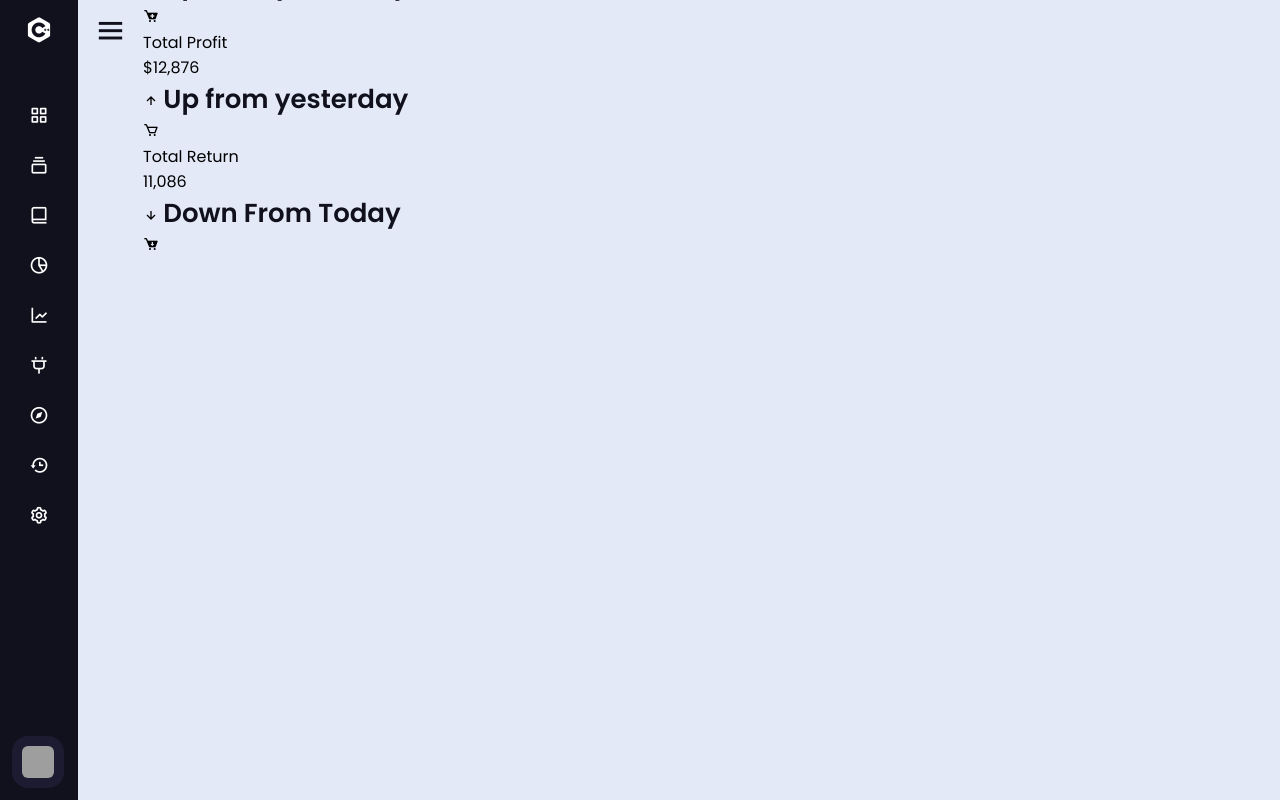
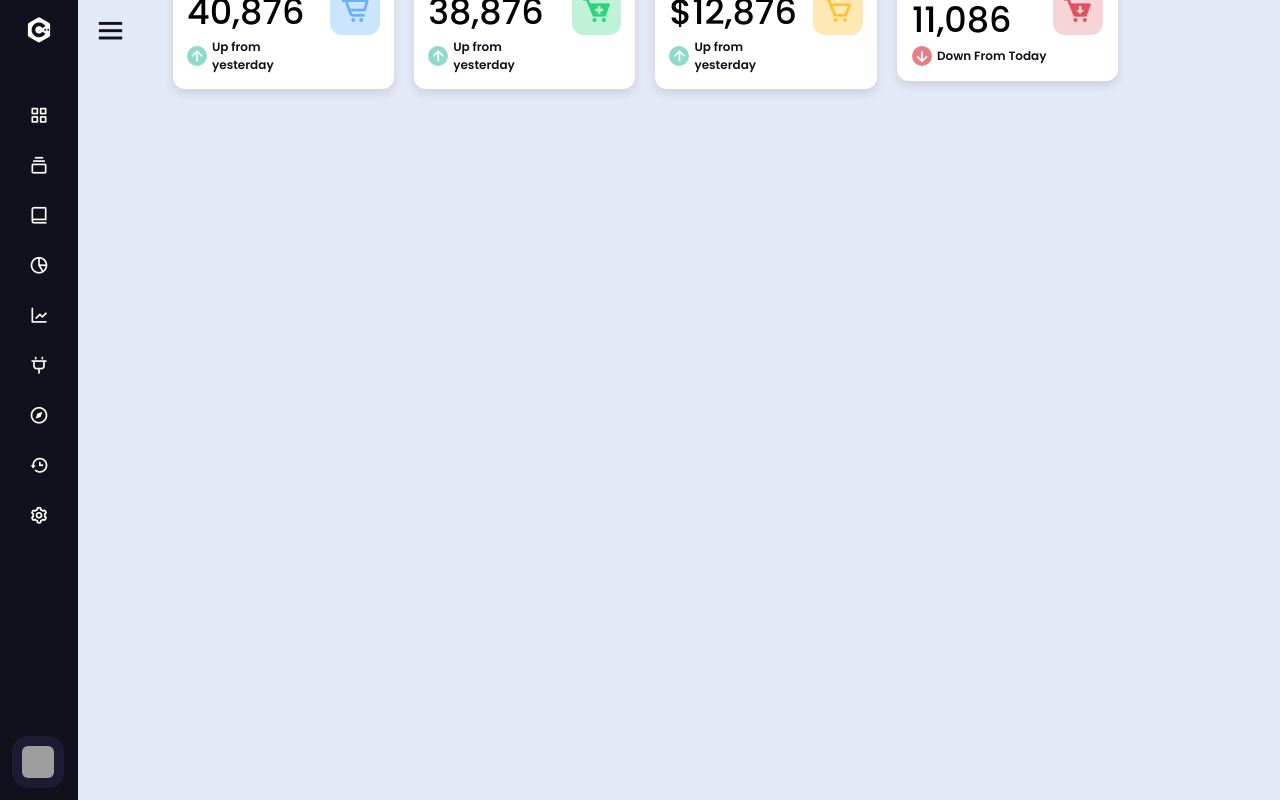
Before and after one commit to TheVincee/Repair-Shop-Locator-new, a PHP site: page /Dashboard.php in a window 1280 px wide. Run offline with PHP 8.4, Linux system fonts and the light colour scheme; grey boxes are pictures that could not be loaded.

Commit message:
Update Dashboard.css

```diff
--- a/ADMIN/Dashboard.css
+++ b/ADMIN/Dashboard.css
@@ -1,13 +1,14 @@
 /* Google Fonts Import Link */
 @import url('https://fonts.googleapis.com/css2?family=Poppins:wght@300;400;500;600;700&display=swap');
-*{
+
+* {
   margin: 0;
   padding: 0;
   box-sizing: border-box;
   font-family: 'Poppins', sans-serif;
 }
 
-.sidebar{
+.sidebar {
   position: fixed;
   top: 0;
   left: 0;
@@ -17,16 +18,19 @@
   z-index: 100;
   transition: all 0.5s ease;
 }
-.sidebar.close{
+
+.sidebar.close {
   width: 78px;
 }
-.sidebar .logo-details{
+
+.sidebar .logo-details {
   height: 60px;
   width: 100%;
   display: flex;
   align-items: center;
 }
-.sidebar .logo-details i{
+
+.sidebar .logo-details i {
   font-size: 30px;
   color: #fff;
   height: 50px;
@@ -34,46 +38,56 @@
   text-align: center;
   line-height: 50px;
 }
-.sidebar .logo-details .logo_name{
+
+.sidebar .logo-details .logo_name {
   font-size: 22px;
   color: #fff;
   font-weight: 600;
   transition: 0.3s ease;
   transition-delay: 0.1s;
 }
-.sidebar.close .logo-details .logo_name{
+
+.sidebar.close .logo-details .logo_name {
   transition-delay: 0s;
   opacity: 0;
   pointer-events: none;
 }
-.sidebar .nav-links{
+
+.sidebar .nav-links {
   height: 100%;
   padding: 30px 0 150px 0;
   overflow: auto;
 }
-.sidebar.close .nav-links{
+
+.sidebar.close .nav-links {
   overflow: visible;
 }
-.sidebar .nav-links::-webkit-scrollbar{
+
+.sidebar .nav-links::-webkit-scrollbar {
   display: none;
 }
-.sidebar .nav-links li{
+
+.sidebar .nav-links li {
   position: relative;
   list-style: none;
   transition: all 0.4s ease;
 }
-.sidebar .nav-links li:hover{
+
+.sidebar .nav-links li:hover {
   background: #1d1b31;
 }
-.sidebar .nav-links li .iocn-link{
+
+.sidebar .nav-links li .iocn-link {
   display: flex;
   align-items: center;
   justify-content: space-between;
 }
-.sidebar.close .nav-links li .iocn-link{
-  display: block
+
+.sidebar.close .nav-links li .iocn-link {
+  display: block;
 }
-.sidebar .nav-links li i{
+
+.sidebar .nav-links li i {
   height: 50px;
   min-width: 78px;
   text-align: center;
@@ -83,37 +97,45 @@
   cursor: pointer;
   transition: all 0.3s ease;
 }
-.sidebar .nav-links li.showMenu i.arrow{
+
+.sidebar .nav-links li.showMenu i.arrow {
   transform: rotate(-180deg);
 }
-.sidebar.close .nav-links i.arrow{
+
+.sidebar.close .nav-links i.arrow {
   display: none;
 }
-.sidebar .nav-links li a{
+
+.sidebar .nav-links li a {
   display: flex;
   align-items: center;
   text-decoration: none;
 }
-.sidebar .nav-links li a .link_name{
+
+.sidebar .nav-links li a .link_name {
   font-size: 18px;
   font-weight: 400;
   color: #fff;
   transition: all 0.4s ease;
 }
-.sidebar.close .nav-links li a .link_name{
+
+.sidebar.close .nav-links li a .link_name {
   opacity: 0;
   pointer-events: none;
 }
-.sidebar .nav-links li .sub-menu{
+
+.sidebar .nav-links li .sub-menu {
   padding: 6px 6px 14px 80px;
   margin-top: -10px;
   background: #1d1b31;
   display: none;
 }
-.sidebar .nav-links li.showMenu .sub-menu{
+
+.sidebar .nav-links li.showMenu .sub-menu {
   display: block;
 }
-.sidebar .nav-links li .sub-menu a{
+
+.sidebar .nav-links li .sub-menu a {
   color: #fff;
   font-size: 15px;
   padding: 5px 0;
@@ -121,10 +143,12 @@
   opacity: 0.6;
   transition: all 0.3s ease;
 }
-.sidebar .nav-links li .sub-menu a:hover{
+
+.sidebar .nav-links li .sub-menu a:hover {
   opacity: 1;
 }
-.sidebar.close .nav-links li .sub-menu{
+
+.sidebar.close .nav-links li .sub-menu {
   position: absolute;
   left: 100%;
   top: -10px;
@@ -136,32 +160,38 @@
   pointer-events: none;
   transition: 0s;
 }
-.sidebar.close .nav-links li:hover .sub-menu{
+
+.sidebar.close .nav-links li:hover .sub-menu {
   top: 0;
   opacity: 1;
   pointer-events: auto;
   transition: all 0.4s ease;
 }
-.sidebar .nav-links li .sub-menu .link_name{
+
+.sidebar .nav-links li .sub-menu .link_name {
   display: none;
 }
-.sidebar.close .nav-links li .sub-menu .link_name{
+
+.sidebar.close .nav-links li .sub-menu .link_name {
   font-size: 18px;
   opacity: 1;
   display: block;
 }
-.sidebar .nav-links li .sub-menu.blank{
+
+.sidebar .nav-links li .sub-menu.blank {
   opacity: 1;
   pointer-events: auto;
   padding: 3px 20px 6px 16px;
   opacity: 0;
   pointer-events: none;
 }
-.sidebar .nav-links li:hover .sub-menu.blank{
+
+.sidebar .nav-links li:hover .sub-menu.blank {
   top: 50%;
   transform: translateY(-50%);
 }
-.sidebar .profile-details{
+
+.sidebar .profile-details {
   position: fixed;
   bottom: 0;
   width: 260px;
@@ -172,17 +202,21 @@
   padding: 12px 0;
   transition: all 0.5s ease;
 }
-.sidebar.close .profile-details{
+
+.sidebar.close .profile-details {
   background: none;
 }
-.sidebar.close .profile-details{
+
+.sidebar.close .profile-details {
   width: 78px;
 }
-.sidebar .profile-details .profile-content{
+
+.sidebar .profile-details .profile-content {
   display: flex;
   align-items: center;
 }
-.sidebar .profile-details img{
+
+.sidebar .profile-details img {
   height: 52px;
   width: 52px;
   object-fit: cover;
@@ -191,25 +225,30 @@
   background: #1d1b31;
   transition: all 0.5s ease;
 }
-.sidebar.close .profile-details img{
+
+.sidebar.close .profile-details img {
   padding: 10px;
 }
+
 .sidebar .profile-details .profile_name,
-.sidebar .profile-details .job{
+.sidebar .profile-details .job {
   color: #fff;
   font-size: 18px;
   font-weight: 500;
   white-space: nowrap;
 }
+
 .sidebar.close .profile-details i,
 .sidebar.close .profile-details .profile_name,
-.sidebar.close .profile-details .job{
+.sidebar.close .profile-details .job {
   display: none;
 }
-.sidebar .profile-details .job{
+
+.sidebar .profile-details .job {
   font-size: 12px;
 }
-.home-section{
+
+.home-section {
   position: relative;
   background: #E4E9F7;
   height: 100vh;
@@ -217,50 +256,54 @@
   width: calc(100% - 260px);
   transition: all 0.5s ease;
 }
-.sidebar.close ~ .home-section{
+
+.sidebar.close ~ .home-section {
   left: 78px;
   width: calc(100% - 78px);
 }
-.home-section .home-content{
+
+.home-section .home-content {
   height: 60px;
   display: flex;
   align-items: center;
 }
+
 .home-section .home-content .bx-menu,
-.home-section .home-content .text{
+.home-section .home-content .text {
   color: #11101d;
   font-size: 35px;
 }
-.home-section .home-content .bx-menu{
+
+.home-section .home-content .bx-menu {
   margin: 0 15px;
   cursor: pointer;
 }
-.home-section .home-content .text{
+
+.home-section .home-content .text {
   font-size: 26px;
   font-weight: 600;
 }
+
 @media (max-width: 400px) {
-  .sidebar.close .nav-links li .sub-menu{
+  .sidebar.close .nav-links li .sub-menu {
     display: none;
   }
-  .sidebar{
+  .sidebar {
     width: 78px;
   }
-  .sidebar.close{
+  .sidebar.close {
     width: 0;
   }
-  .home-section{
+  .home-section {
     left: 78px;
     width: calc(100% - 78px);
     z-index: 100;
   }
-  .sidebar.close ~ .home-section{
+  .sidebar.close ~ .home-section {
     width: 100%;
     left: 0;
   }
 }
-
-
 
 .dashboard {
   position: relative;
@@ -362,7 +405,8 @@
   display: flex;
   align-items: center;
   justify-content: space-between;
-    flex-wrap: wrap;
+  flex-wrap: nowrap;
+  gap: 15px;
 }
 
 .dash-content .boxes .box {
@@ -370,10 +414,11 @@
   flex-direction: column;
   align-items: center;
   border-radius: 12px;
-    width: calc(100% / 3 - 15px);
+  width: calc(100% / 3 - 10px);
   padding: 15px 20px;
   background-color: var(--box1-color);
   transition: var(--tran-05);
+  margin-right: 15px;
 }
 
 .boxes .box i {
@@ -443,20 +488,21 @@
     width: 100%;
   }
   .activity .activity-data {
-        overflow-X: scroll;
+    overflow-x: scroll;
   }
 }
 
 @media (max-width: 780px) {
   .dash-content .boxes .box {
-        width: calc(100% / 2 - 15px);
-        margin-top: 15px;
+    width: calc(100% / 2 - 10px);
+    margin-right: 10px;
   }
 }
 
 @media (max-width: 560px) {
   .dash-content .boxes .box {
     width: 100%;
+    margin-right: 0;
   }
 }
 
@@ -470,3 +516,256 @@
     width: 100%;
   }
 }
+
+
+/* Base Styles */
+.overview-boxes-container {
+  display: flex;
+  flex-direction: column; /* Stack items vertically */
+  align-items: center; /* Center horizontally */
+  justify-content: flex-end; /* Push content towards the bottom */
+  min-height: 100vh; /* Full viewport height */
+  padding: 20px; /* Optional: Add padding if needed */
+}
+
+.overview-boxes {
+  display: flex;
+  align-items: center;
+  justify-content: center;
+  flex-wrap: wrap;
+  width: auto;
+  padding: 0 20px;
+  margin-bottom: 26px;
+}
+
+.overview-boxes .box {
+  display: flex;
+  align-items: center;
+  justify-content: center;
+  width: calc(25% - 20px); /* Adjust width with margin included */
+  background: #fff;
+  padding: 15px 14px;
+  border-radius: 12px;
+  box-shadow: 0 5px 10px rgba(0,0,0,0.1);
+  margin: 10px; /* Add spacing between boxes */
+}
+
+.overview-boxes .box-topic {
+  font-size: 20px;
+  font-weight: 500;
+}
+
+.box .number {
+  display: inline-block;
+  font-size: 35px;
+  margin-top: -6px;
+  font-weight: 500;
+}
+
+.box .indicator {
+  display: flex;
+  align-items: center;
+}
+
+.box .indicator i {
+  height: 20px;
+  width: 20px;
+  background: #8FDACB;
+  line-height: 20px;
+  text-align: center;
+  border-radius: 50%;
+  color: #fff;
+  font-size: 20px;
+  margin-right: 5px;
+}
+
+.box .indicator i.down {
+  background: #e87d88;
+}
+
+.box .indicator .text {
+  font-size: 12px;
+}
+
+.box .cart {
+  display: inline-block;
+  font-size: 32px;
+  height: 50px;
+  width: 50px;
+  background: #cce5ff;
+  line-height: 50px;
+  text-align: center;
+  color: #66b0ff;
+  border-radius: 12px;
+  margin: -15px 0 0 6px;
+}
+
+.box .cart.two {
+  color: #2BD47D;
+  background: #C0F2D8;
+}
+
+.box .cart.three {
+  color: #ffc233;
+  background: #ffe8b3;
+}
+
+.box .cart.four {
+  color: #e05260;
+  background: #f7d4d7;
+}
+
+.total-order {
+  font-size: 20px;
+  font-weight: 500;
+}
+
+.sales-boxes-container {
+  display: flex;
+  flex-direction: column; /* Stack items vertically */
+  align-items: center; /* Center horizontally */
+  justify-content: flex-end; /* Push content towards the bottom */
+  min-height: 100vh; /* Full viewport height */
+  padding: 20px; /* Optional: Add padding if needed */
+}
+
+.sales-boxes {
+  display: flex;
+  justify-content: center; /* Center horizontally */
+  width: auto;
+  margin: 0 auto;
+}
+
+.sales-boxes .recent-sales,
+.sales-boxes .top-sales {
+  background: #fff;
+  padding: 20px 30px;
+  border-radius: 12px;
+  box-shadow: 0 5px 10px rgba(0, 0, 0, 0.1);
+  margin: 10px; /* Add spacing between boxes */
+}
+
+.sales-boxes .recent-sales {
+  width: 65%;
+}
+
+.sales-boxes .top-sales {
+  width: 35%;
+}
+
+.sales-boxes .sales-details {
+  display: flex;
+  align-items: center;
+  justify-content: space-between;
+}
+
+.sales-boxes .box .title {
+  font-size: 24px;
+  font-weight: 500;
+}
+
+.sales-boxes .sales-details li.topic {
+  font-size: 20px;
+  font-weight: 500;
+}
+
+.sales-boxes .sales-details li {
+  list-style: none;
+  margin: 8px 0;
+}
+
+.sales-boxes .sales-details li a {
+  font-size: 18px;
+  color: #333;
+  font-weight: 400;
+  text-decoration: none;
+}
+
+.sales-boxes .box .button {
+  width: 100%;
+  display: flex;
+  justify-content: flex-end;
+}
+
+.sales-boxes .box .button a {
+  color: #fff;
+  background: #0A2558;
+  padding: 4px 12px;
+  font-size: 15px;
+  font-weight: 400;
+  border-radius: 4px;
+  text-decoration: none;
+  transition: all 0.3s ease;
+}
+
+.sales-boxes .box .button a:hover {
+  background: #0d3073;
+}
+
+.sales-boxes .top-sales li {
+  display: flex;
+  align-items: center;
+  justify-content: space-between;
+  margin: 10px 0;
+}
+
+.sales-boxes .top-sales li a img {
+  height: 40px;
+  width: 40px;
+  object-fit: cover;
+  border-radius: 12px;
+  margin-right: 10px;
+  background: #333;
+}
+
+.sales-boxes .top-sales li a {
+  display: flex;
+  align-items: center;
+  text-decoration: none;
+}
+
+.sales-boxes .top-sales li .product, .price {
+  font-size: 17px;
+  font-weight: 400;
+  color: #333;
+}
+
+/* Responsive Styles */
+@media (max-width: 1200px) {
+  .overview-boxes .box {
+    width: calc(33.33% - 20px); /* Adjust box width for medium screens */
+  }
+
+  .sales-boxes {
+    flex-direction: column; /* Stack boxes vertically */
+  }
+
+  .sales-boxes .recent-sales,
+  .sales-boxes .top-sales {
+    width: 100%; /* Full width for smaller screens */
+    margin: 20px 0; /* Adjust margin */
+  }
+}
+
+@media (max-width: 992px) {
+  .overview-boxes .box {
+    width: calc(50% - 20px); /* Adjust box width for smaller screens */
+  }
+}
+
+@media (max-width: 768px) {
+  .overview-boxes .box {
+    width: 100%; /* Full width for very small screens */
+    margin-bottom: 15px; /* Adjust spacing between boxes */
+  }
+
+  .sales-boxes {
+    flex-direction: column; /* Stack boxes vertically */
+  }
+
+  .sales-boxes .recent-sales,
+  .sales-boxes .top-sales {
+    width: 100%; /* Full width for smaller screens */
+    margin: 15px 0; /* Adjust margin */
+  }
+}
```
Lines whose indentation alone changed are shown as unchanged.
